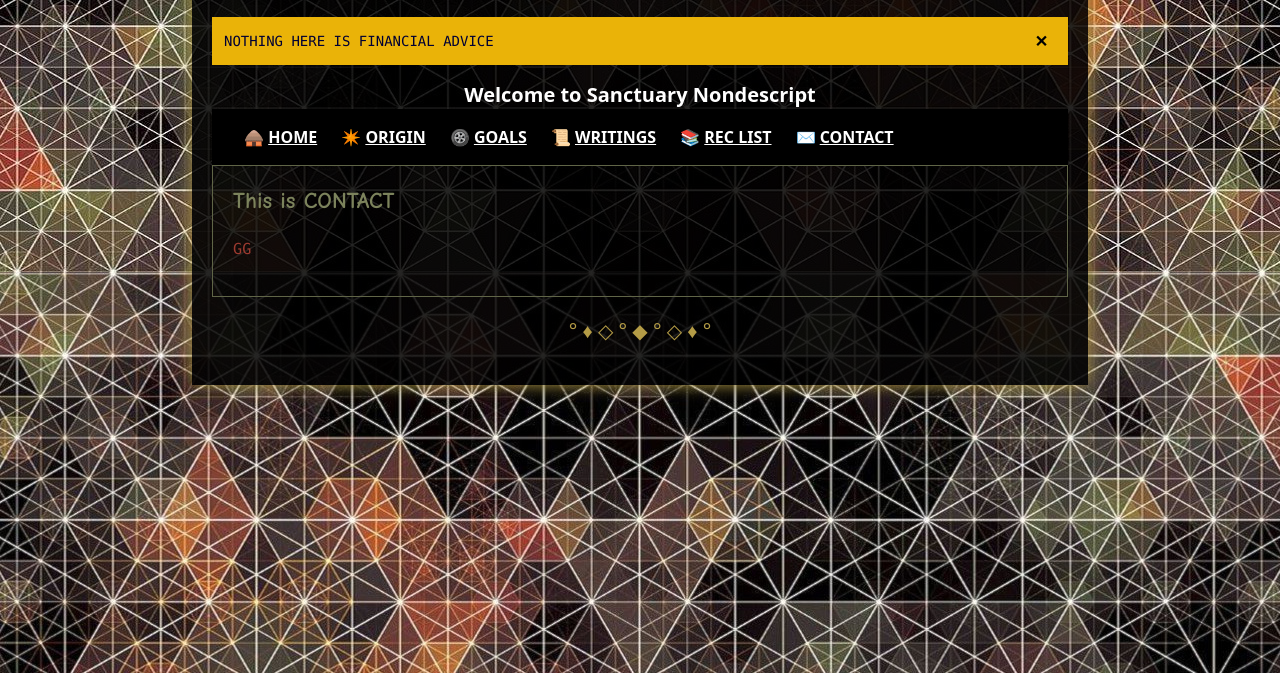
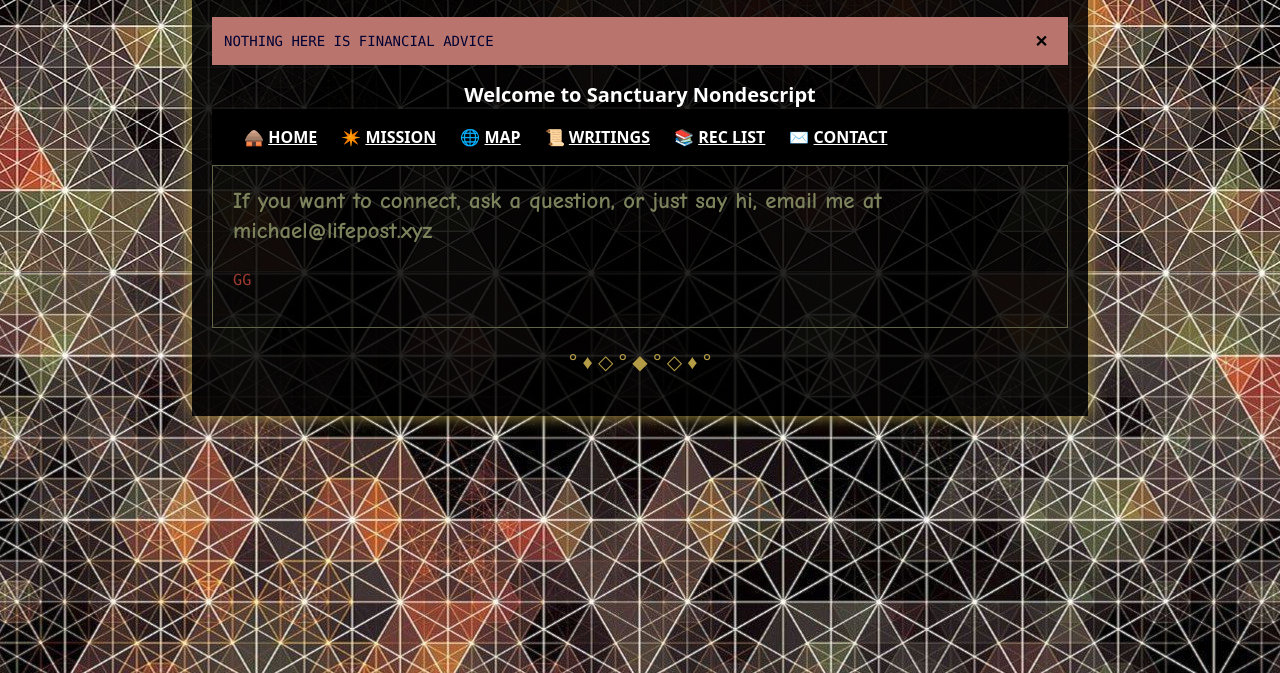
Before and after one commit to nondescrypto/personal-wiki, a plain HTML site: page docs/contact.html in a window 1280 px wide. Shown: the part 127-800 px from the top of the page. Drawn offline with Linux system fonts and the light colour scheme.

Commit message:
file names changed and nav bar adjusted

```diff
--- a/docs/contact.html
+++ b/docs/contact.html
@@ -72,8 +72,8 @@
       <div class="max-w-5xl mx-auto p-4">
         <div class="flex flex-wrap justify-center gap-6 sm:gap-6 md:gap-10 bg-gradient-nav px-4 py-3 text-white font-bold rounded text-base sm:text-lg md:text-xl">
           <a href="/index.html" class="hover:hover-yellow hover:text-white transform hover:scale-105 transition-all duration-300">🛖 <span class="underline">HOME</span></a>
-          <a href="/docs/origin.html" class="hover:hover-yellow hover:text-white transform hover:scale-105 transition-all duration-300">✴️ <span class="underline">ORIGIN</span></a>
-          <a href="/docs/goals.html" class="hover:hover-yellow hover:text-white transform hover:scale-105 transition-all duration-300">🛞 <span class="underline">GOALS</span></a>
+          <a href="/docs/mission.html" class="hover:hover-yellow hover:text-white transform hover:scale-105 transition-all duration-300">✴️ <span class="underline">MISSION</span></a>
+          <a href="/docs/map.html" class="hover:hover-yellow hover:text-white transform hover:scale-105 transition-all duration-300">🌐 <span class="underline">MAP</span></a>
           <a href="/docs/writings.html" class="hover:hover-yellow hover:text-white transform hover:scale-105 transition-all duration-300">📜 <span class="underline">WRITINGS</span></a>
           <a href="/docs/recs.html" class="hover:hover-yellow hover:text-white transform hover:scale-105 transition-all duration-300">📚 <span class="underline">REC LIST</span></a>
           <a href="/docs/contact.html" class="hover:hover-yellow hover:text-white transform hover:scale-105 transition-all duration-300">✉️ <span class="underline">CONTACT</span></a>
@@ -85,8 +85,8 @@
     <aside class="hidden md:hidden bg-nav text-white p-6 border-t-2 border-internal bg-gradient-nav">
       <nav class="flex flex-col gap-6 text-lg">
         <a href="/index.html" class="hover:hover-yellow hover:text-white">🛖 HOME</a>
-        <a href="/docs/origin.html" class="hover:hover-yellow hover:text-white">✴️ ORIGIN</a>
-        <a href="/docs/goals.html" class="hover:hover-yellow hover:text-white">🛞 GOALS</a>
+        <a href="/docs/mission.html" class="hover:hover-yellow hover:text-white">✴️ MISSION</a>
+        <a href="/docs/map.html" class="hover:hover-yellow hover:text-white">🌐 MAP</a>
         <a href="/docs/writings.html" class="hover:hover-yellow hover:text-white">📜 WRITINGS</a>
         <a href="/docs/recs.html" class="hover:hover-yellow hover:text-white">📚 REC LIST</a>
         <a href="/docs/contact.html" class="hover:hover-yellow hover:text-white">✉️ CONTACT</a>
@@ -95,7 +95,7 @@
 
     <main class="flex-1 min-w-0 bg-nav/50 border border-internal p-5 prose prose-match">
 
-      <h2 id="toc">This is CONTACT
+      <h2 id="toc">If you want to connect, ask a question, or just say hi, email me at michael@lifepost.xyz
         <a aria-hidden="true" tabindex="-1" href="#toc"><span class="icon icon-link"></span></a>
       </h2>
 
```
Also changed, not shown: docs/map.html (renamed from docs/goals.html, +4 -4 lines), docs/mission.html (renamed from docs/origin.html, +4 -4 lines), docs/recs.html (+4 -4 lines), docs/writings.html (+4 -4 lines), index.html (+4 -4 lines), index.css.
